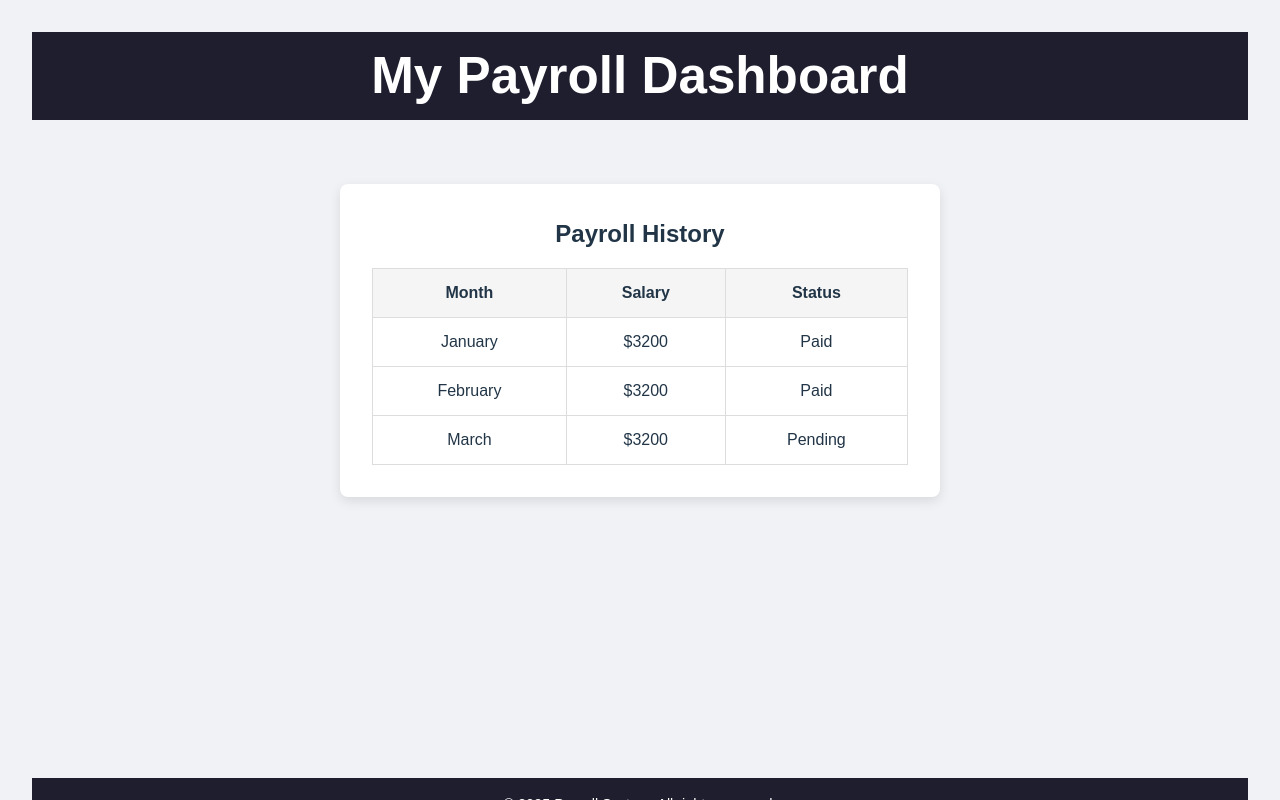
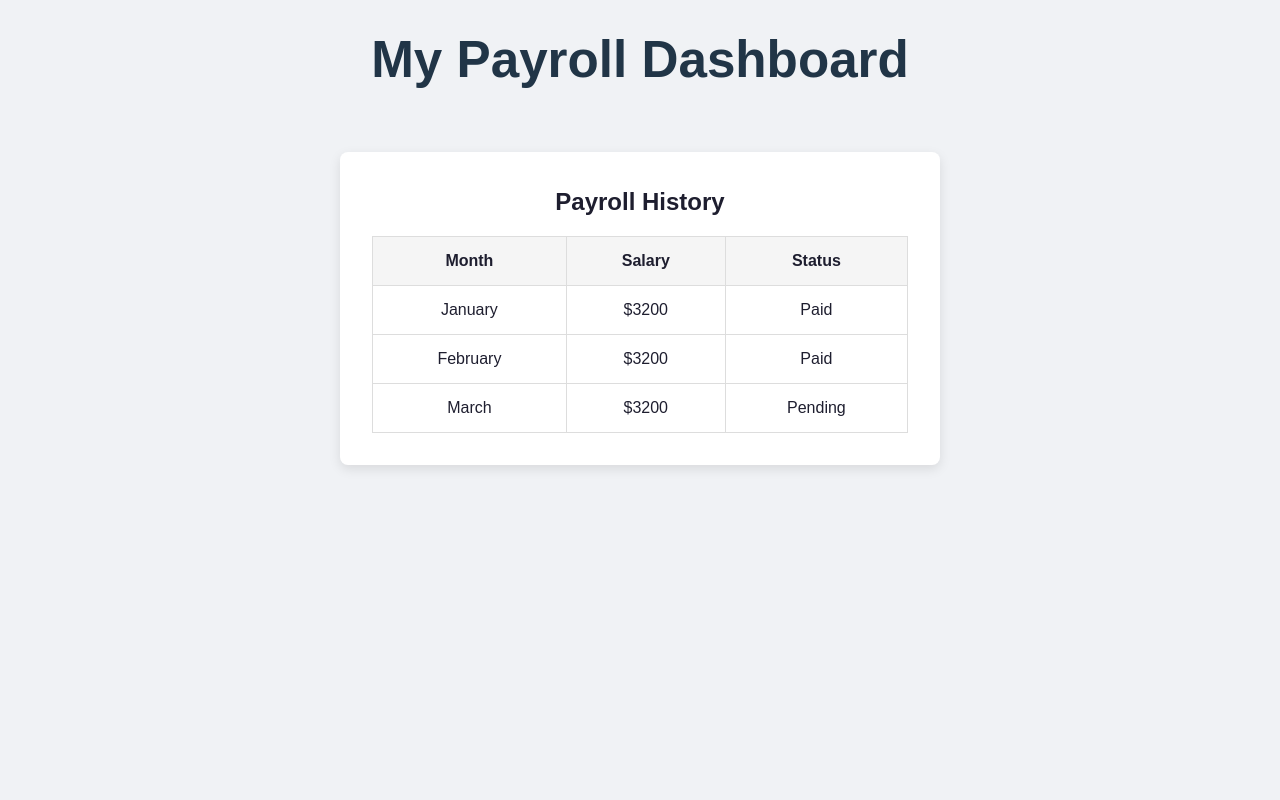
Before and after one commit to kamil0103/Payroll_Web_App, a React (Vite) app in the folder payroll_web_app.client/: page /signin in a window 1280 px wide. Both pictures are taken after typing "name@example.com", "Sample123" into the empty fields and a click on the button "Log In". Built offline with nearby package versions, Linux system fonts and the light colour scheme.

Commit message:
Refactor DashboardEmployee styles by removing header/footer
Removed employee header and footer styles, updated payroll container color.

```diff
--- a/payroll_web_app.client/src/pages/DashboardEmployee.css
+++ b/payroll_web_app.client/src/pages/DashboardEmployee.css
@@ -6,13 +6,6 @@
   min-height: 100vh;
   background-color: #f0f2f5;
   font-family: Arial, sans-serif;
-}
-
-.employee-header {
-  background-color: #1e1e2f;
-  color: white;
-  padding: 1rem 2rem;
-  text-align: center;
 }
 
 .employee-main {
@@ -25,6 +18,7 @@
 
 .payroll-container {
   background-color: #ffffff;
+  color: #1e1e2f;
   padding: 2rem;
   border-radius: 8px;
   box-shadow: 0 4px 12px rgba(0, 0, 0, 0.1);
@@ -50,14 +44,6 @@
   background-color: #f5f5f5;
 }
 
-.employee-footer {
-  background-color: #1e1e2f;
-  color: white;
-  text-align: center;
-  padding: 1rem;
-  font-size: 0.9rem;
-}
-
 /* 🔄 Responsive */
 @media (max-width: 768px) {
   .employee-main {
```
